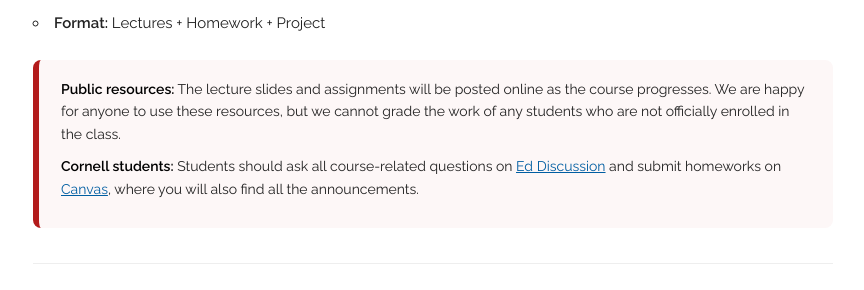
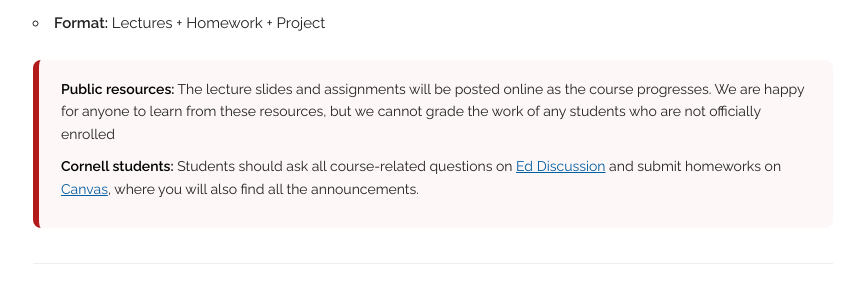
Before and after one commit to chentianyi19/ECE5290, a Jekyll site: the page built from index.html, in a window 1280 px wide and 900 px high, scrolled down 521 px. Shown: the part 179-469 px from the top of the window, without its empty margins (207-1071 px from the left). Built offline with Jekyll 4.4.1, drawn with Linux system fonts in a browser that asks for light colours; some of the changed text lies outside the part shown.

Commit message:
Update notice box and add resource links

```diff
--- a/_layouts/course.html
+++ b/_layouts/course.html
@@ -72,7 +72,7 @@
   <!-- ====== Notice Box ====== -->
 <div class="notice-box">
   <p><strong>Public resources:</strong> The lecture slides and assignments will be posted online as the course progresses.
-  We are happy for anyone to use these resources, but we cannot grade the work of any students who are not officially enrolled in the class.</p>
+  We are happy for anyone to learn from these resources, but we cannot grade the work of any students who are not officially enrolled</p>
 
   <p><strong>Cornell students:</strong> Students should ask all course-related questions on
   <a href="https://edstem.org/us/courses/83909/discussion" target="_blank" rel="noopener">Ed Discussion</a>
@@ -94,8 +94,9 @@
   <section id="resources">
     <h4>Resources</h4>
     <ul>
-      <li><a href="https://web.stanford.edu/~boyd/cvxbook/">Convex Optimization by Boyd & Vandenberghe</a></li>
-      <li><a href="https://nocedal.github.io/">Numerical Optimization by Nocedal & Wright</a></li>
+      <li><a href="https://arxiv.org/pdf/1606.04838">Optimization Methods for Large-Scale Machine Learning</a> by Leon Bottou & Frank Curtis & Jorge Nocedal</li>
+      <li><a href="https://www.jacobaguirre.com/First%20Order%20Methods%20in%20Optimization.pdf">First-Order Methods in Optimization</a> by Amir Beck</li>
+      <li><a href="https://large-scale-book.mathopt.com/LSCOMO.pdf"> Large-Scale Convex Optimization: Algorithms & Analyses via Monotone Operators</a> by Ernest Ryu & Wotao Yin</li>
     </ul>
   </section>
 
```
